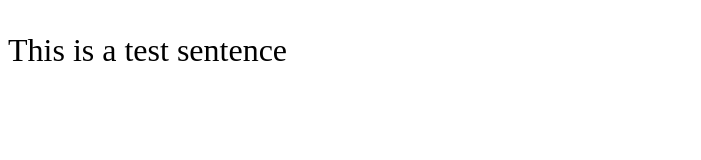
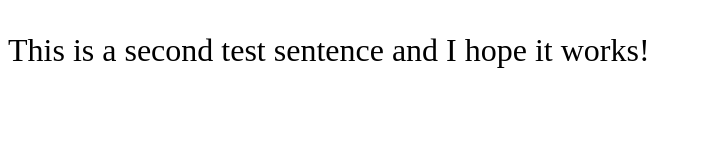
Before and after one commit to ahauser16/ahauser16.github.io, a plain HTML site: page index.html in a window 1280 px wide. Shown: the whole page, without its empty margins (0-701 px from the left). Drawn offline with Linux system fonts and the light colour scheme.

Commit message:
I hope this works

```diff
--- a/index.html
+++ b/index.html
@@ -5,12 +5,21 @@
     <meta name="viewport" content="width=device-width, initial-scale=1.0">
     <meta http-equiv="X-UA-Compatible" content="ie=edge">
     <title>vudu u du</title>
+
+    <style>
+
+
+
+    </style>
+
+
+
 </head>
 <body>
 
 
 
-    <p style="font-size: xx-large;" style="background-color: brown;">This is a test sentence</p>
+    <p style="font-size: xx-large;">This is a second test sentence and I hope it works!</p>
 
 
 
```
